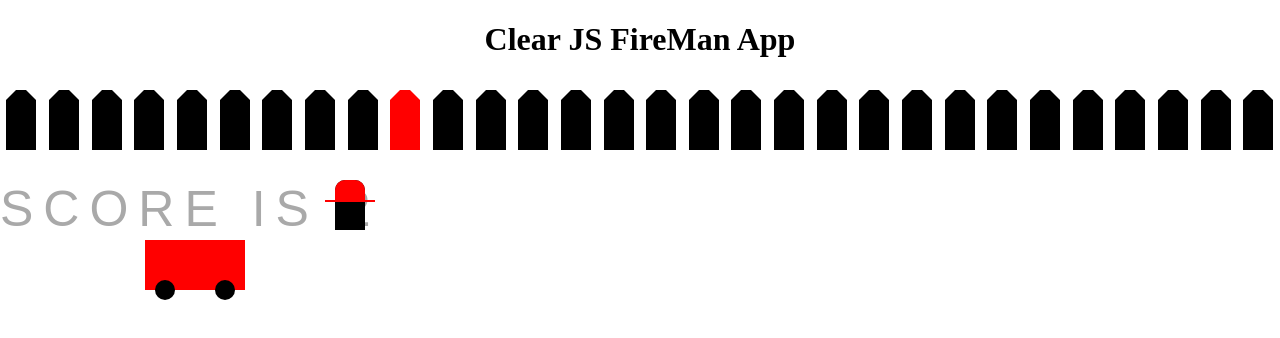
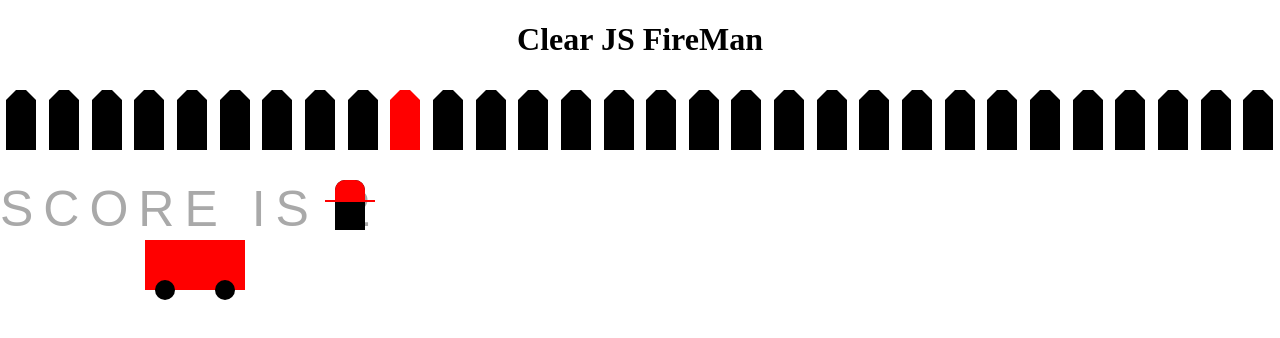
Before and after one commit to burlakvo/masa-test, a plain HTML site: page city_in_fire/index.html in a window 1280 px wide. Drawn offline with Linux system fonts and the light colour scheme.

Commit message:
fireman little change

```diff
--- a/city_in_fire/index.html
+++ b/city_in_fire/index.html
@@ -7,7 +7,7 @@
 	<link rel="stylesheet" href="style.css">
 </head>
 <body>
-	<h1>Clear JS FireMan App</h1>
+	<h1>Clear JS FireMan</h1>
 	<div id="street"></div>
 	<div>
 		<div class="score"></div>
```
